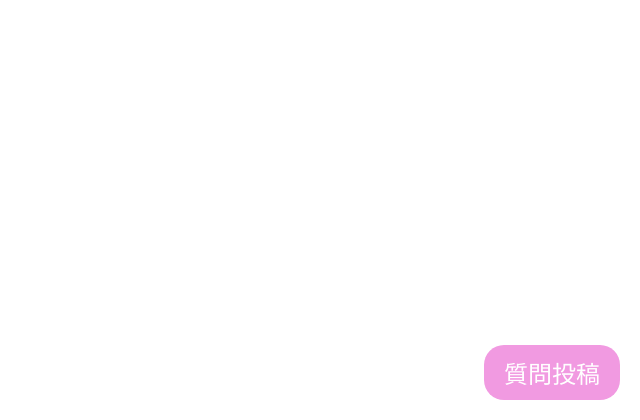
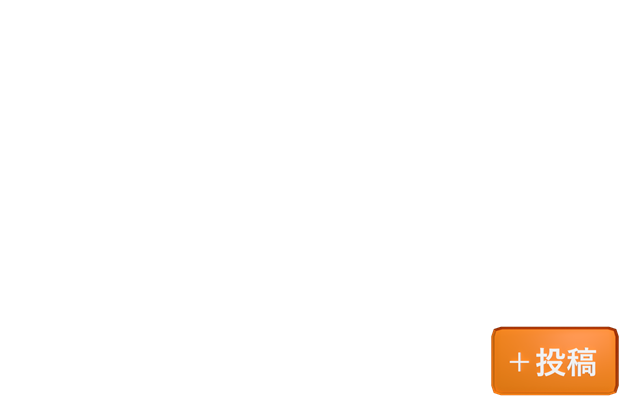
Before and after one commit to Misetsu/PB1, a PHP site: page / in a window 1280 px wide. Shown: the part 380-800 px from the top of the page, without its empty margins (640-1280 px from the left). Run offline with PHP 8.4, Linux system fonts and the light colour scheme; data that the repository does not hold is empty.

Commit message:
ボタンのUI

```diff
--- a/index.php
+++ b/index.php
@@ -49,7 +49,11 @@ require_once __DIR__ . '/header.php';
 </script>
 </header>
 <div style="position: fixed; bottom: 20px; right: 20px;">
-    <span><a href="question.php"><button class="custom-button">質問投稿</button></a></span>
+    <span>
+        <a href="question.php">
+                <img src="image/push.png" alt="ボタン画像">
+        </a>
+    </span>
 </div>
 <main>
     <div class="flex">
```
Also changed, not shown: image/push.png (added).
